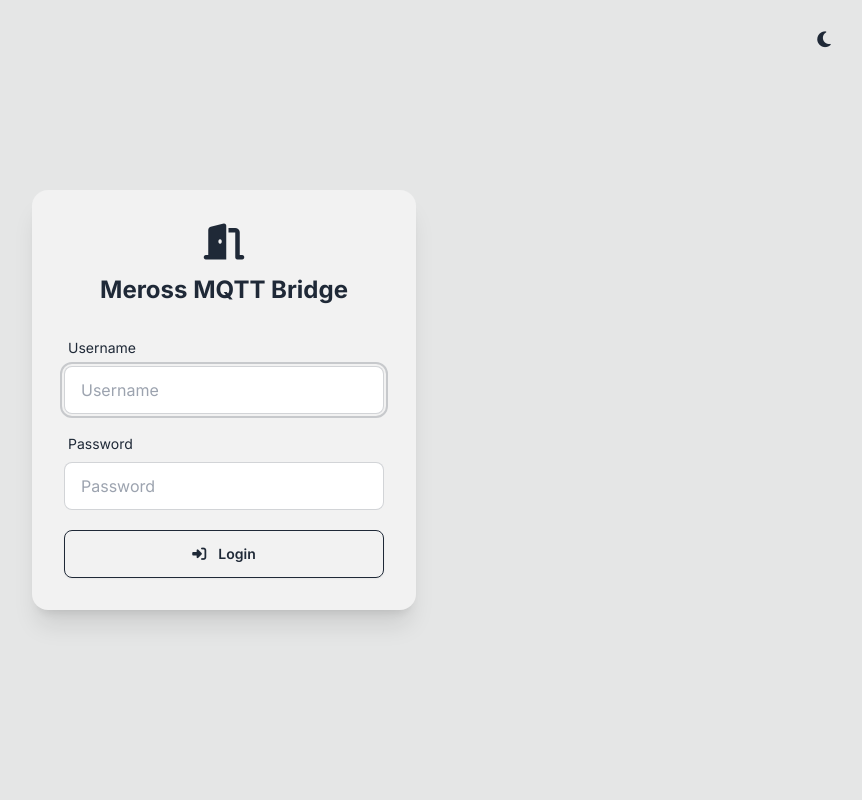
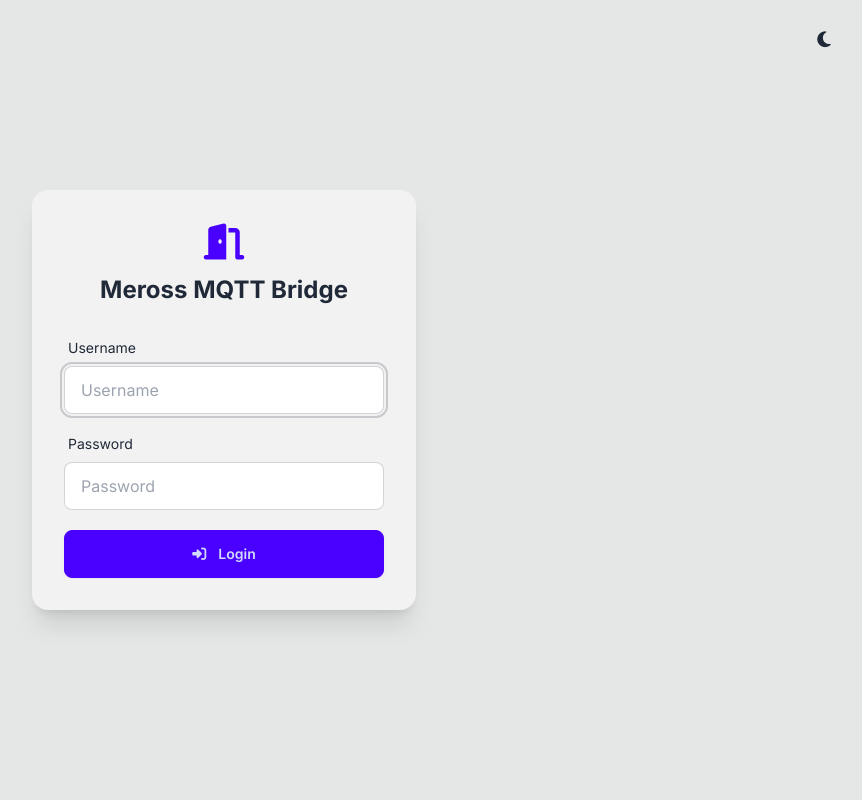
Before and after one commit to mtnbiker717/meross-mqtt-bridge, a FastAPI app: page /login in a window 1280 px wide. Shown: the whole page, without its empty margins (416-1278 px from the left). Run offline with FastAPI, Linux system fonts and the light colour scheme; some libraries are stand-ins or nearby versions.

Commit message:
Revert to --color-* DaisyUI v4 variable names, add !important for green primary

```diff
--- a/gui/static/theme.css
+++ b/gui/static/theme.css
@@ -4,23 +4,23 @@
 @import url('https://fonts.googleapis.com/css2?family=Inter:ital,opsz,wght@0,14..32,400..700;1,14..32,400..700&display=swap');
 
 :root {
-  --p: oklch(60% 0.185 150);
-  --pc: oklch(98% 0.02 150);
+  --color-primary: oklch(60% 0.185 150) !important;
+  --color-primary-content: oklch(98% 0.02 150) !important;
   --icon-color: rgba(0, 0, 0, 0.6);
 }
 
 [data-theme="light"] {
-  --p: oklch(60% 0.185 150);
-  --pc: oklch(98% 0.02 150);
+  --color-primary: oklch(60% 0.185 150) !important;
+  --color-primary-content: oklch(98% 0.02 150) !important;
 }
 
 [data-theme="dim"] {
-  --b1: oklch(27.0% 0.025 252);
-  --b2: oklch(18.0% 0.020 252);
-  --b3: oklch(14.0% 0.025 252);
-  --bc: oklch(97.3% 0.004 247);
-  --p: oklch(60% 0.185 150);
-  --pc: oklch(98% 0.02 150);
+  --color-base-100: oklch(27.0% 0.025 252);
+  --color-base-200: oklch(18.0% 0.020 252);
+  --color-base-300: oklch(14.0% 0.025 252);
+  --color-base-content: oklch(97.3% 0.004 247);
+  --color-primary: oklch(60% 0.185 150) !important;
+  --color-primary-content: oklch(98% 0.02 150) !important;
   --icon-color: rgba(255, 255, 255, 0.75);
 }
 
```
